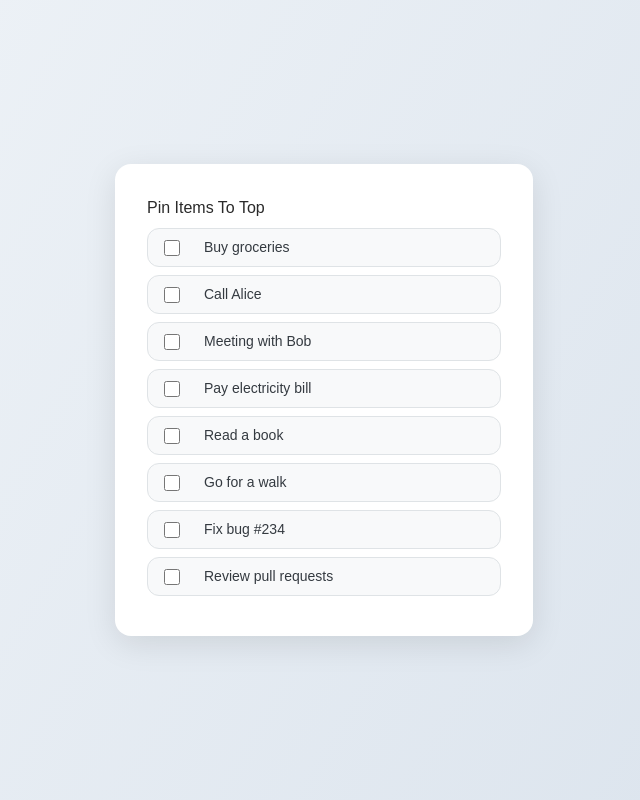
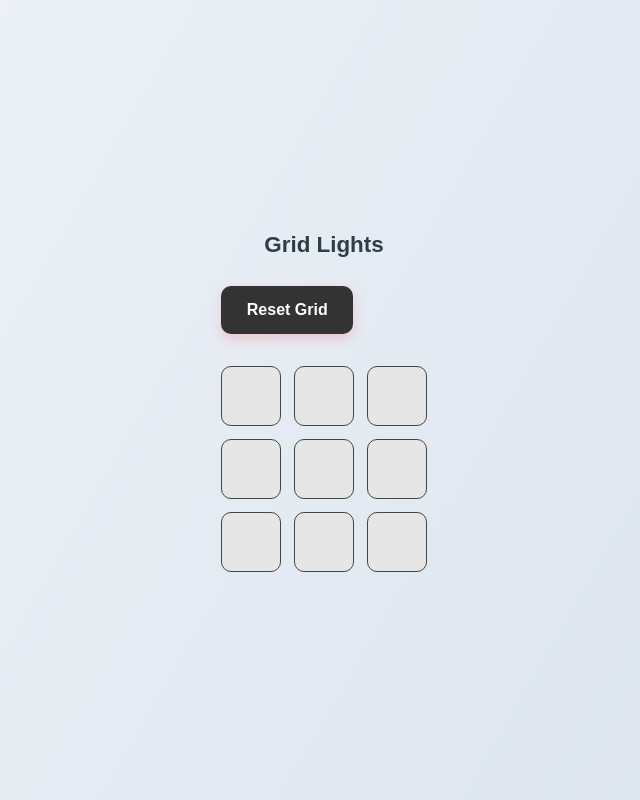
Before and after one commit to Code-With-Rohit-69/Practice-React, a React (Vite) app: page / in a window 1280 px wide. Shown: the whole page, without its empty margins (316-956 px from the left). Built offline with nearby package versions, Linux system fonts and the light colour scheme.

Commit message:
Grid Light

```diff
--- a/src/App.jsx
+++ b/src/App.jsx
@@ -19,9 +19,10 @@ import PawnBoard from "./components/PawnBoard/PawnBoard";
 import ColorExplorer from "./components/ColorExplorer/ColorExplorer";
 import ResizableSplitPane from "./components/Resizable Split Plane/ResizableSplitPane.jsx";
 import PinItems from "./components/PinItems/PinItems.jsx";
+import GridLights2 from "./components/GridLights2/GridLights2.jsx";
 
 const App = () => {
-  return <PinItems />;
+  return <GridLights2 />;
 };
 
 export default App;
--- /dev/null
+++ b/src/components/GridLights2/GridLights2.jsx
@@ -0,0 +1,87 @@
+import React, { useEffect, useState } from "react";
+import Style from "./style.module.css";
+
+const GridLights2 = () => {
+  const [coloredGrid, setColoredGrid] = useState(new Set());
+  const [activationOrder, setActivationOrder] = useState([]);
+  const [isActivating, setIsActivating] = useState(false);
+
+  const handleReset = () => {
+    setColoredGrid(new Set());
+    setActivationOrder([]);
+  };
+
+  const handleClick = (row, col) => {
+    if (isActivating) return;
+
+    const newVal = `${row}-${col}`;
+
+    setColoredGrid((prev) => {
+      const set = new Set(prev);
+      set.add(newVal);
+
+      return set;
+    });
+
+    setActivationOrder((prev) => [...prev, newVal]);
+  };
+
+  const handleRemoveActivation = () => {
+    const orderCopy = [...activationOrder].reverse();
+
+    orderCopy.forEach((val, index) => {
+      setTimeout(
+        () => {
+          setColoredGrid((prev) => {
+            const next = new Set(prev);
+            next.delete(val);
+            return next;
+          });
+
+          if (index === orderCopy.length - 1) {
+            setActivationOrder([]);
+            setIsActivating(false);
+          }
+        },
+        500 * (index + 1),
+      );
+    });
+  };
+
+  useEffect(() => {
+    if (activationOrder.length !== 9) return;
+
+    setIsActivating(true);
+
+    handleRemoveActivation();
+
+    setIsActivating(true);
+  }, [activationOrder]);
+
+  return (
+    <div>
+      <h1 className={Style.heading}>Grid Lights</h1>
+      <button onClick={handleReset}>Reset Grid</button>
+
+      <div className={Style.grids}>
+        {Array.from({ length: 3 }).map((_, row) =>
+          Array.from({ length: 3 }).map((_, col) => {
+            let present = coloredGrid.has(`${row}-${col}`);
+            return (
+              <div
+                className={Style.grid}
+                onClick={() => handleClick(row, col)}
+                style={{
+                  backgroundColor: present ? "rgb(56, 160, 56)" : "#e6e6e6",
+                }}
+                key={`${row}-${col}`}
+              ></div>
+            );
+          }),
+        )}
+      </div>
+    </div>
+  );
+};
+
+export default GridLights2;
--- /dev/null
+++ b/src/components/GridLights2/style.module.css
@@ -0,0 +1,22 @@
+* {
+    font-family: sans-serif;
+}
+
+.heading {
+    font-size: 1.4rem;
+}
+
+.grids {
+    display: grid;
+    grid-template-columns: repeat(3, 1fr);
+    gap: .8rem;
+    margin-top: 2rem;
+}
+
+.grid {
+    border-radius: 10px;
+    width: 60px;
+    height: 60px;
+    border: 1px solid #444;
+    cursor: pointer;
+}
```
